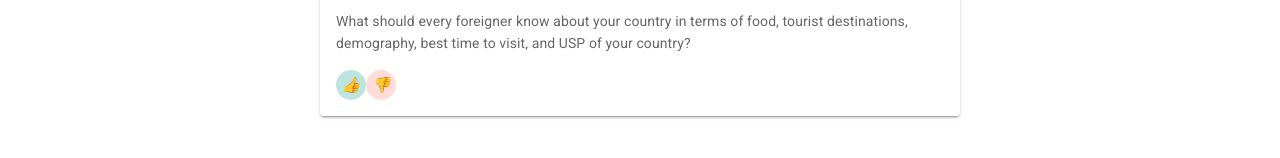
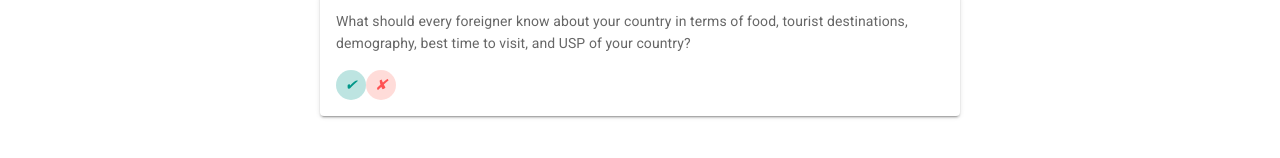
Before and after one commit to mukul0126/QuoraFrontend, a Vue app: page /moderator/approveanswer in a window 1280 px wide. Shown: the part 210-368 px from the top of the page. Built offline with nearby package versions, Linux system fonts and the light colour scheme.

Commit message:
like dislike button

```diff
--- a/src/components/UserAnsApproval.vue
+++ b/src/components/UserAnsApproval.vue
@@ -7,10 +7,10 @@
         <p>What should every foreigner know about your country in terms of food, tourist destinations, demography, best time to visit, and USP of your country?</p>
         <div class="text--primary">
           <button class="like">
-            <i class="fa fa-thumbs-o-up" aria-hidden="true">&#128077;</i>
+            <i class="fa fa-thumbs-o-up" aria-hidden="true">&#10004;</i>
           </button>
           <button class="dislike">
-            <i class="fa fa-thumbs-o-down" aria-hidden="true">&#128078;</i>
+            <i class="fa fa-thumbs-o-down" aria-hidden="true">&#10008;</i>
           </button>
         </div>
       </v-card-text>
```
